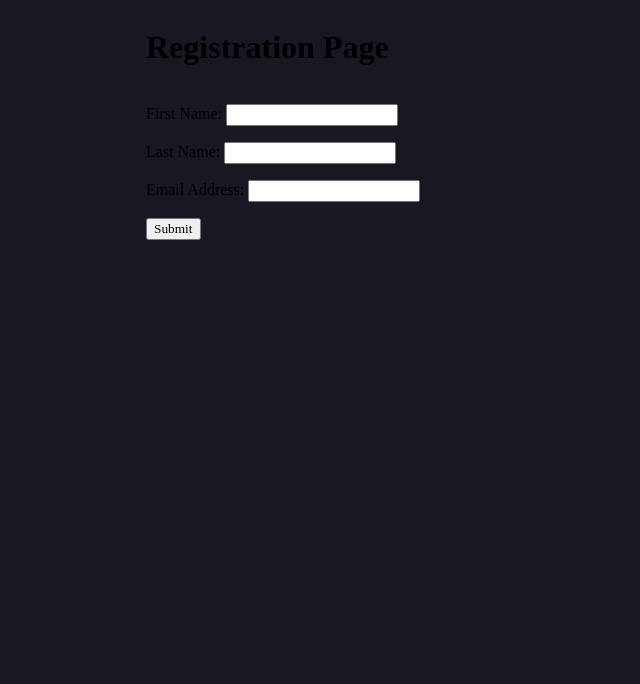
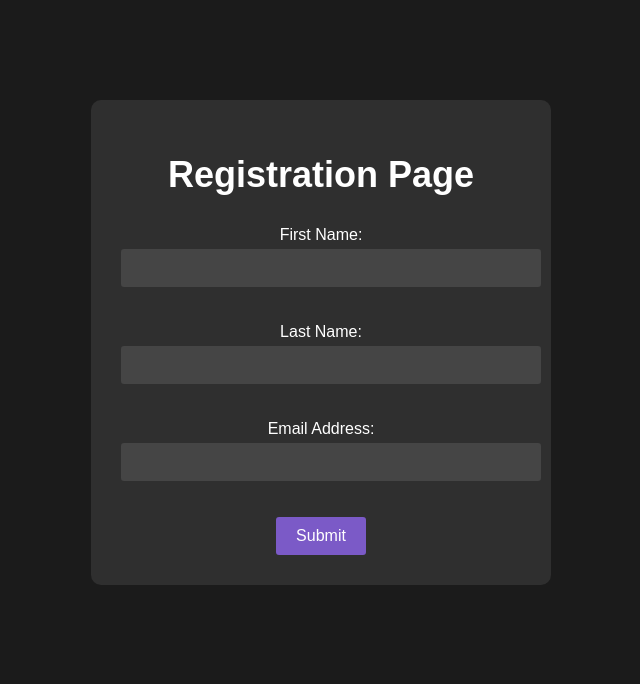
Before and after one commit to silviafpp/docker_work, a PHP site: page / in a window 1280 px wide. Shown: the top 684 px of the page, without its empty margins (319-959 px from the left). Run offline with PHP 8.4, Linux system fonts and the light colour scheme.

Commit message:
customization

```diff
--- a/volumes/php/src/style.css
+++ b/volumes/php/src/style.css
@@ -1,22 +1,54 @@
-*{
-    font-family: 'Poppins','sans serif';
-}
+body {
+    background-color: #1b1b1b;
+    color: #ffffff;
+    font-family: Arial, sans-serif;
+  }
 
-body{
-    background-color: #181823;
-    background-size: cover;
-}
+  .box {
+    background-color: #2f2f2f;
+    border-radius: 10px;
+    margin: 100px auto;
+    padding: 30px;
+    width: 400px;
+  }
 
-.box{
-    display: flex;
-    justify-content: center;
-    align-items: center;
-    min-height: 10px;
-}
+  .container {
+    text-align: center;
+  }
 
-.container{
-    width: 350px;
-    display: flex;
-    flex-direction: column;
-    padding: 0 15px 0 15px;
-}
+  h1 {
+    font-size: 36px;
+    margin-bottom: 30px;
+  }
+
+  label {
+    display: block;
+    font-size: 16px;
+    margin-bottom: 5px;
+  }
+
+  input[type="text"],
+  input[type="email"] {
+    background-color: #454545;
+    border: none;
+    border-radius: 3px;
+    color: #ffffff;
+    font-size: 16px;
+    padding: 10px;
+    width: 100%;
+    margin-bottom: 20px;
+  }
+
+  input[type="submit"] {
+    background-color: #7b5ac7;
+    border: none;
+    border-radius: 3px;
+    color: #ffffff;
+    font-size: 16px;
+    padding: 10px 20px;
+    cursor: pointer;
+  }
+
+  input[type="submit"]:hover {
+    background-color: #7b5ac7;
+  }
```
Also changed, not shown: volumes/php/src/insert.php (+3 -6 lines).
